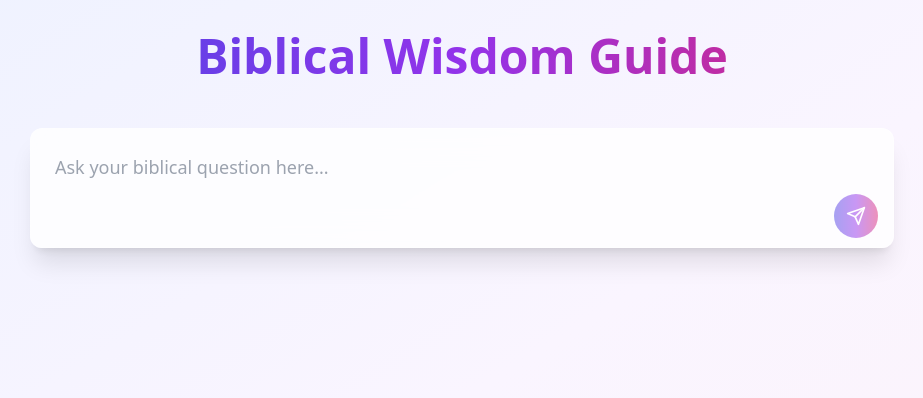
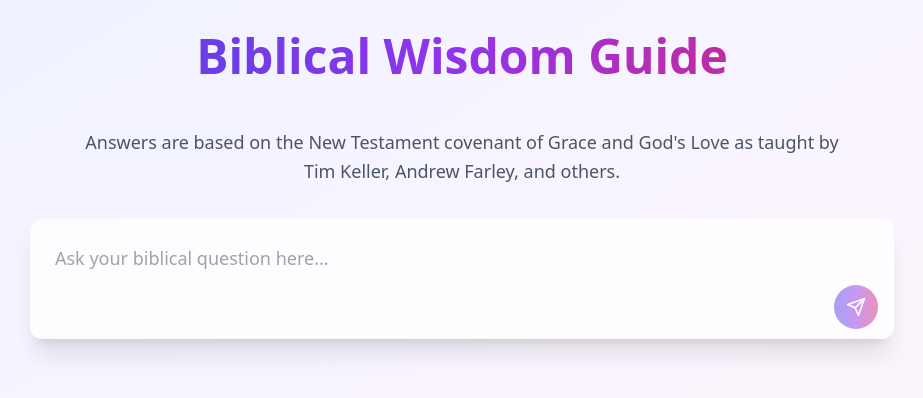
Before and after one commit to nmpettus/velvety-web-replica, a React (Vite) app: page / in a window 1280 px wide. Shown: the top 398 px of the page, without its empty margins (178-1101 px from the left). Built offline with nearby package versions, Linux system fonts and the light colour scheme.

Commit message:
Add grace-based subtitle

```diff
--- a/src/App.tsx
+++ b/src/App.tsx
@@ -80,6 +80,10 @@ function App() {
         <h1 className="text-5xl font-bold text-center mb-12 highlight-gradient bg-clip-text text-transparent animate-fade-in">
           Biblical Wisdom Guide
         </h1>
+
+        <p className="text-center text-lg text-gray-600 mb-8 max-w-3xl mx-auto leading-relaxed animate-fade-in">
+          Answers are based on the New Testament covenant of Grace and God's Love as taught by Tim Keller, Andrew Farley, and others.
+        </p>
 
         <form onSubmit={handleSubmit} className="mb-8">
           <div className="relative">
```
